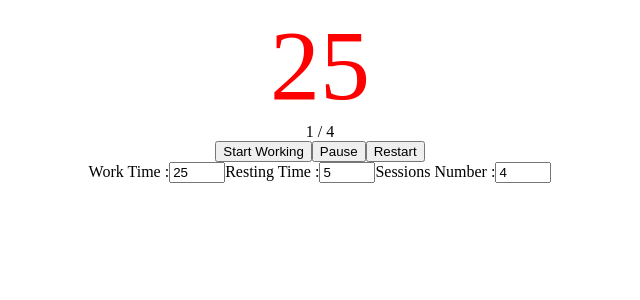
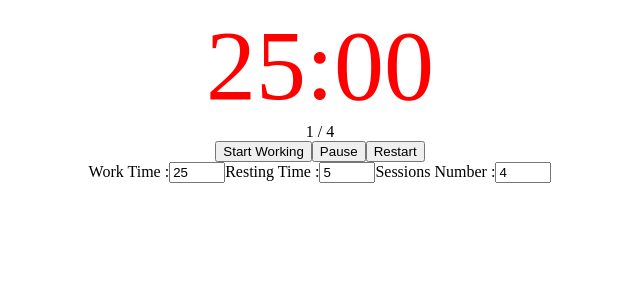
Before and after one commit to alphanwtn/react-pomodoro, a React (Create React App) app: page / in a window 1280 px wide. Shown: the top 300 px of the page, without its empty margins (320-960 px from the left). Built offline with nearby package versions, Linux system fonts and the light colour scheme.

Commit message:
first operational version

```diff
--- a/src/App.js
+++ b/src/App.js
@@ -7,11 +7,14 @@ import AudioSection from "./Components/AudioSection";
 import Sessions from "./Components/Sessions";
 
 function App() {
+  /*   startTime et startRestingTime sont en minutes, displayedTime doit contenir l'équivalent en secondes.
+  La traduction sous format "clock" se fait dans Timer */
+
   const [startTime, setStartTime] = useState(25);
   const [startRestingTime, setStartRestingTime] = useState(5);
   const [nbSessions, setNbSessions] = useState(4);
   const [currentSession, setCurrentSession] = useState(1);
-  const [displayedTime, setDisplayedTime] = useState(startTime);
+  const [displayedTime, setDisplayedTime] = useState(startTime * 60);
   const [running, setRunning] = useState(false);
   const [alarmRing, setAlarmRing] = useState(false);
   const [workOrPauseState, setWorkOrPauseState] = useState("work"); // other state : pause
@@ -32,9 +35,6 @@ function App() {
       setAlarmRing(true);
       console.log("setalarm");
       return () => setAlarmRing(false);
-    } else if (displayedTime === startTime) {
-      setAlarmRing(false);
-      console.log("stopalarm");
     }
   });
 
@@ -46,14 +46,14 @@ function App() {
       displayedTime === 0
     ) {
       setWorkOrPauseState("pause");
-      setDisplayedTime(startRestingTime);
+      setDisplayedTime(startRestingTime * 60);
     } else if (
       running === false &&
       workOrPauseState === "pause" &&
       displayedTime === 0
     ) {
       setWorkOrPauseState("work");
-      setDisplayedTime(startTime);
+      setDisplayedTime(startTime * 60);
       setCurrentSession(currentSession + 1);
     }
   });
@@ -64,7 +64,7 @@ function App() {
         <img
           src="https://images.caradisiac.com/logos/4/6/6/4/194664/S0-fiat-chrysler-annonce-des-milliers-d-emplois-aux-etats-unis-111938.jpg"
           style={{ width: "1080px", height: "auto" }}
-          alt="Trump photo"
+          alt="Trump"
         />
         <AudioSection alarmRing={alarmRing}></AudioSection>
       </div>
@@ -79,20 +79,20 @@ function App() {
           setDisplayedTime={setDisplayedTime}
           setRunning={setRunning}
           startTime={startTime}
-          workOrPauseState={workOrPauseState}
           setWorkOrPauseState={setWorkOrPauseState}
           setCurrentSession={setCurrentSession}
+          workOrPauseState={workOrPauseState}
         />
 
         <Setup
           setDisplayedTime={setDisplayedTime}
-          workOrPauseState={workOrPauseState}
           setStartTime={setStartTime}
           startTime={startTime}
           setStartRestingTime={setStartRestingTime}
           startRestingTime={startRestingTime}
           nbSessions={nbSessions}
           setNbSessions={setNbSessions}
+          workOrPauseState={workOrPauseState}
         />
         <AudioSection alarmRing={alarmRing}></AudioSection>
       </div>
--- a/src/Components/Player.js
+++ b/src/Components/Player.js
@@ -10,22 +10,20 @@ function Player(props) {
     setCurrentSession,
   } = props;
 
+  function restartPomodoro() {
+    setRunning(false);
+    setDisplayedTime(startTime);
+    setWorkOrPauseState("work");
+    setCurrentSession(1);
+  }
+
   return (
     <div>
       <button onClick={() => setRunning(true)}>
         Start {workOrPauseState === "work" ? "Working" : "Resting"}
       </button>
       <button onClick={() => setRunning(false)}>Pause</button>
-      <button
-        onClick={() => {
-          setRunning(false);
-          setDisplayedTime(startTime);
-          setWorkOrPauseState("work");
-          setCurrentSession(1);
-        }}
-      >
-        Restart
-      </button>
+      <button onClick={() => restartPomodoro()}>Restart</button>
     </div>
   );
 }
--- a/src/Components/Setup.js
+++ b/src/Components/Setup.js
@@ -15,14 +15,14 @@ function Setup(props) {
   function handleChange(event) {
     setStartTime(parseInt(event.target.value));
     if (workOrPauseState === "work") {
-      setDisplayedTime(parseInt(event.target.value));
+      setDisplayedTime(parseInt(event.target.value) * 60);
     }
   }
 
   function handleChangeResting(event) {
     setStartRestingTime(parseInt(event.target.value));
     if (workOrPauseState === "pause") {
-      setDisplayedTime(parseInt(event.target.value));
+      setDisplayedTime(parseInt(event.target.value) * 60);
     }
   }
 
@@ -39,7 +39,7 @@ function Setup(props) {
         type="number"
         name="worktime"
         min="1"
-        max="25"
+        max="50"
       ></input>
 
       <label name="restingtime">Resting Time :</label>
--- a/src/Components/Timer.js
+++ b/src/Components/Timer.js
@@ -3,15 +3,24 @@ import React from "react";
 function Timer(props) {
   const { toDisplay, workOrPauseState } = props;
 
+  function secondsToCLock(toDisplay) {
+    return (
+      Math.floor(toDisplay / 60) +
+      ":" +
+      (toDisplay % 60 < 10 ? "0" : "") +
+      (toDisplay % 60)
+    );
+  }
+
   return (
-    <div style={{ fontSize: "100px" }}>
-      <div
-        style={
-          workOrPauseState === "work" ? { color: "red" } : { color: "green" }
-        }
-      >
-        {toDisplay}
-      </div>
+    <div
+      style={
+        workOrPauseState === "work"
+          ? { color: "red", fontSize: "100px" }
+          : { color: "green", fontSize: "100px" }
+      }
+    >
+      {secondsToCLock(toDisplay)}
     </div>
   );
 }
```
